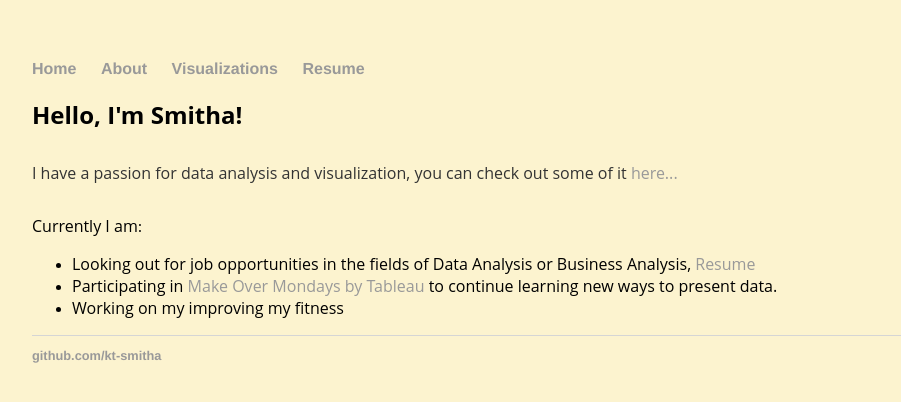
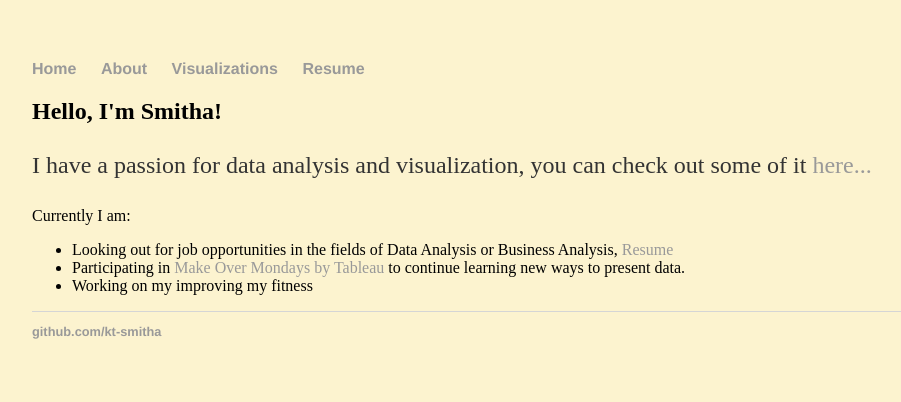
Before and after one commit to kt-smitha/kt-smitha.github.io, a Jekyll site: the page built from index.html, in a window 1280 px wide. Shown: the top 402 px of the page, without its empty margins (160-1061 px from the left). Built offline with Jekyll 4.4.1, drawn with Linux system fonts in a browser that asks for light colours.

Commit message:
Update index.html

```diff
--- a/index.html
+++ b/index.html
@@ -9,14 +9,14 @@
 </head>
 
 <div class="blurb">
-	<h2><font face = "Open Sans">Hello, I'm Smitha!</font></h2>
-	<p><font face = "Open Sans" size = 3>I have a passion for data analysis and visualization, you can check out some of it <a href="/viz">here...</a></font></p>
+	<h2>Hello, I'm Smitha!</h2>
+	<p>I have a passion for data analysis and visualization, you can check out some of it <a href="/viz">here...</a></p>
 
-	<div><font face = "Open Sans" size = 3>Currently I am</font>:
+	<div>Currently I am:
 	<ul>
-		<li><font face = "Open Sans" size = 3>Looking out for job opportunities in the fields of Data Analysis or Business Analysis, <a href="https://kt-smitha.github.io/resume/Smitha_K_Resume.pdf" target="_blank">Resume</a> </font></li>
-		<li><font face = "Open Sans" size = 3>Participating in <a href="https://www.makeovermonday.co.uk/">Make Over Mondays by Tableau</a> to continue learning new ways to present data. </font></li>
-		<li><font face = "Open Sans" size = 3>Working on my improving my fitness </font></li>
+		<li>Looking out for job opportunities in the fields of Data Analysis or Business Analysis, <a href="https://kt-smitha.github.io/resume/Smitha_K_Resume.pdf" target="_blank">Resume</a> </li>
+		<li>Participating in <a href="https://www.makeovermonday.co.uk/">Make Over Mondays by Tableau</a> to continue learning new ways to present data.</li>
+		<li>Working on my improving my fitness</li>
 	</ul>
 		</div>
 </div><!-- /.blurb -->
```
